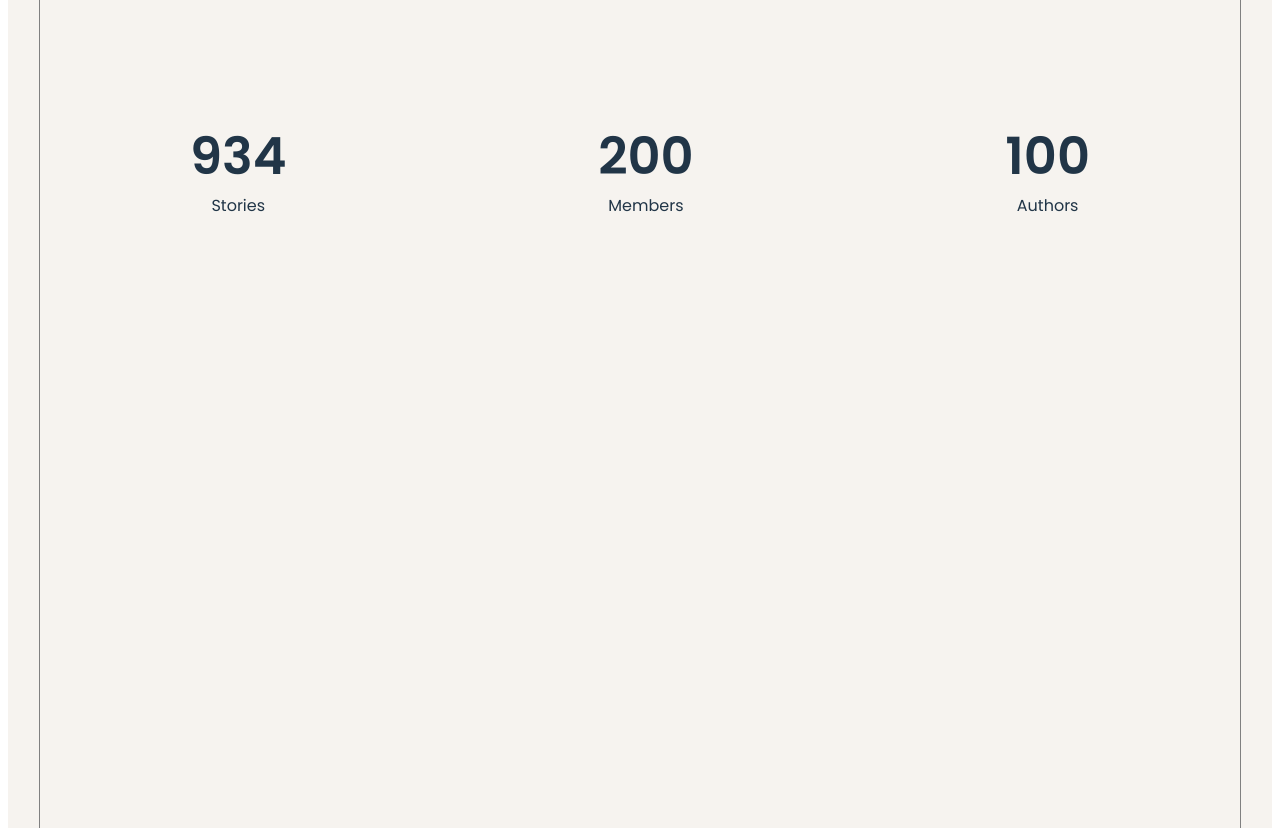
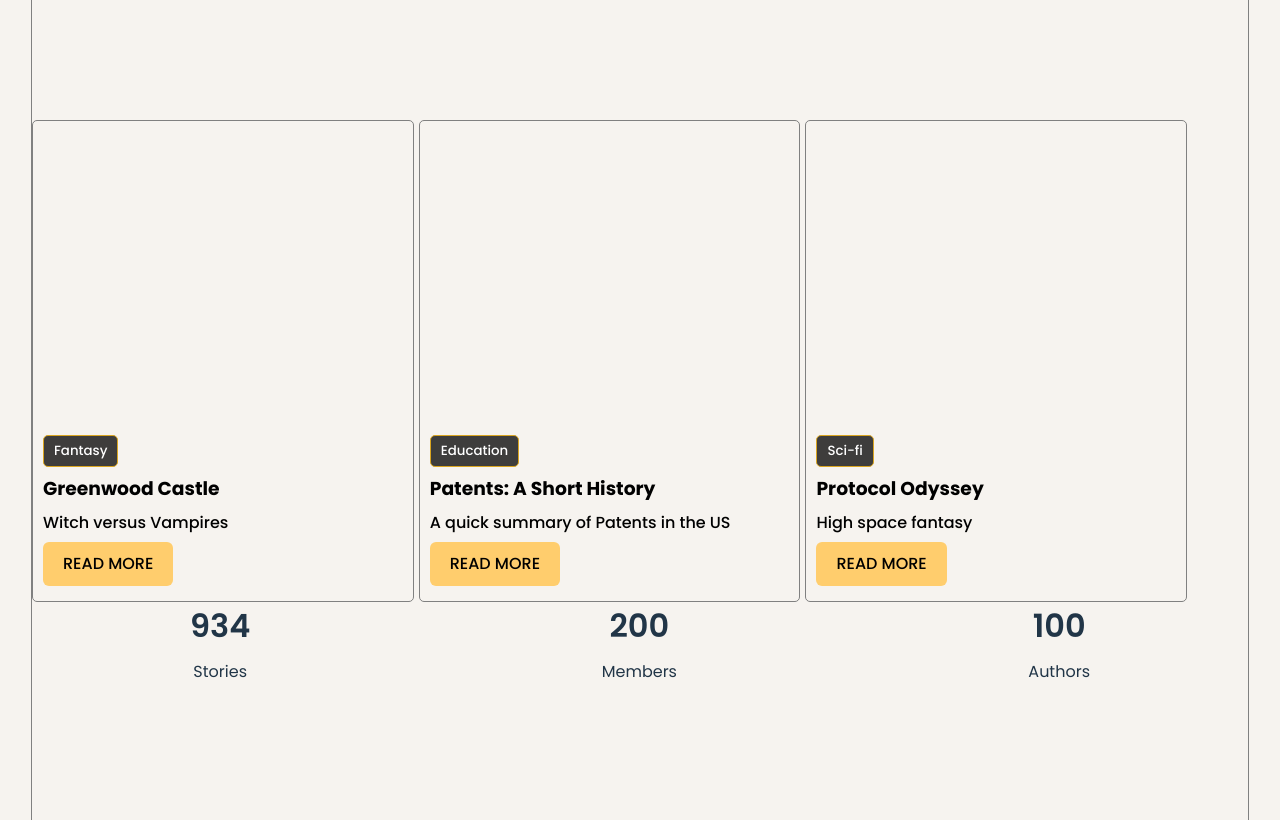
Before and after one commit to moedeera/librum-reader, a React (Vite) app: page / in a window 1280 px wide. Shown: the part 780-1616 px from the top of the page. Built offline with nearby package versions, Linux system fonts and the light colour scheme.

Commit message:
Homepage stories section

```diff
--- /dev/null
+++ b/src/Components/Block1/Block1.css
@@ -0,0 +1,42 @@
+.block-1 {
+  width: 95%;
+
+  display: grid;
+  grid-template-columns: 1fr;
+  grid-column-gap: 5px;
+}
+.block-1-segment {
+  height: 450px;
+  border: 1px solid grey;
+  display: flex;
+  flex-direction: column;
+  justify-content: flex-end;
+  border-radius: 5px;
+  padding: 15px 10px;
+}
+.block-1-segment-text {
+  display: flex;
+  flex-direction: column;
+  gap: 7.5px;
+}
+
+.block-1-segment-text small {
+  border: 1px solid goldenrod;
+  background-color: rgba(0, 0, 0, 0.75);
+  color: white;
+  width: max-content;
+  padding: 5px 10px;
+  border-radius: 5px;
+}
+
+@media only screen and (min-width: 600px) {
+  .block-1 {
+    grid-template-columns: 1fr 1fr;
+  }
+}
+
+@media only screen and (min-width: 900px) {
+  .block-1 {
+    grid-template-columns: 1fr 1fr 1fr;
+  }
+}
--- /dev/null
+++ b/src/Components/Block1/Block1.jsx
@@ -0,0 +1,42 @@
+import "./Block1.css";
+import { Link } from "react-router-dom";
+
+export const Block1 = () => {
+  const info = [
+    {
+      id: 1,
+      cat: "Fantasy",
+      title: "Greenwood Castle",
+      info: "Witch versus Vampires ",
+      link: "/",
+    },
+    {
+      id: 2,
+      cat: "Education",
+      title: "Patents: A Short History",
+      info: "A quick summary of Patents in the US",
+      link: "/",
+    },
+    {
+      id: 3,
+      cat: "Sci-fi",
+      title: "Protocol Odyssey",
+      info: "High space fantasy",
+      link: "/",
+    },
+  ];
+  return (
+    <div className="block-1">
+      {info.map((item) => (
+        <Link to={item.link} className="block-1-segment" key={item.id}>
+          <div className="block-1-segment-text">
+            <small>{item.cat}</small>
+            <h3>{item.title}</h3>
+            <p>{item.info}</p>
+            <div className="btn">Read More</div>
+          </div>
+        </Link>
+      ))}
+    </div>
+  );
+};
--- a/src/Pages/Homepage/Homepage.jsx
+++ b/src/Pages/Homepage/Homepage.jsx
@@ -1,3 +1,4 @@
+import { Block1 } from "../../Components/Block1/Block1";
 import { CounterBlock } from "../../Components/CounterBlock/CounterBlock";
 import { Landing } from "../../Components/Landing/Landing";
 import "./Homepage.css";
@@ -6,6 +7,7 @@ export const Homepage = () => {
   return (
     <div className="container">
       <Landing />
+      <Block1 />
       <CounterBlock />
     </div>
   );
--- a/src/index.css
+++ b/src/index.css
@@ -16,24 +16,20 @@
   --primary-color-bg: #f6f3ef;
   --primary-button: #ffcd6d;
 }
-
-a {
+* {
+  margin: 0;
+  padding: 0;
+}
+a,
+a:visited {
   font-weight: 500;
-  color: #646cff;
+  color: black;
   text-decoration: inherit;
-}
-a:hover {
-  color: #535bf2;
 }
 
 body {
   background-color: var(--primary-color-bg);
   /* width: 100%; */
-}
-
-h1 {
-  font-size: 3.2em;
-  line-height: 1.1;
 }
 
 button {
@@ -63,6 +59,7 @@ button:focus-visible {
   transition: all 0.5s ease-in-out;
   font-size: medium;
   text-transform: uppercase;
+  width: max-content;
 }
 
 .container {
```
